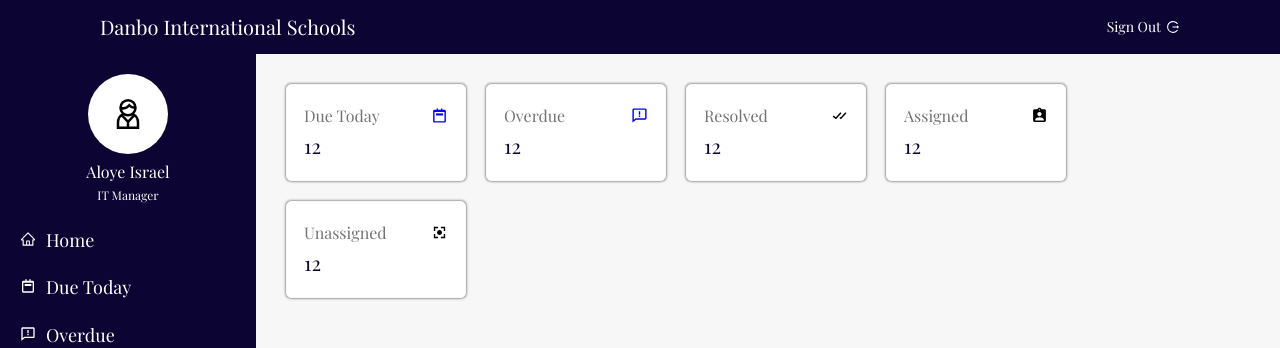
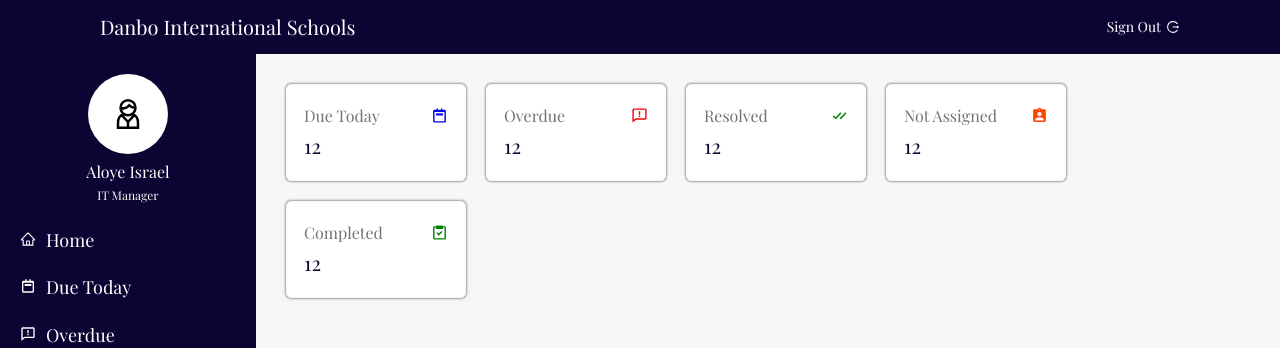
Before and after one commit to oluSammy/Ticketing, a React (Create React App) app: page /dashboard in a window 1280 px wide. Shown: the top 348 px of the page. Built offline with nearby package versions, Linux system fonts and the light colour scheme; no server answers; a web font is replaced by a local one.

Commit message:
created unassigned and resolved pages

```diff
--- a/src/pages/Dashboard-Home/DashboardHome.components.jsx
+++ b/src/pages/Dashboard-Home/DashboardHome.components.jsx
@@ -2,10 +2,11 @@ import React from 'react';
 import './DashboardHome.styles.scss';
 
 import { CgAssign } from 'react-icons/cg'
-import { BiCalendarWeek, BiCommentError } from 'react-icons/bi';
+import { BiCalendarWeek, BiCommentError, BiTask } from 'react-icons/bi';
 import { BiCheckDouble } from 'react-icons/bi';
 import { MdAssignmentInd } from 'react-icons/md';
 import { Link } from 'react-router-dom';
+import { BsListTask } from 'react-icons/bs';
 
 const DashboardHome = () => {
     return (
@@ -21,35 +22,28 @@ const DashboardHome = () => {
                 <Link  to="/overdue" className="ticket-box">
                     <div className="ticket-box__header">
                         <div className="ticket-box__title">Overdue</div>
-                        <BiCommentError className="ticket-box__icon"/>
+                        <BiCommentError className="ticket-box__icon" style={{fill: 'red'}} />
+                    </div>
+                    <div className="ticket-box__number">12</div>
+                </Link>
+                <Link to="/resolved" className="ticket-box">
+                    <div className="ticket-box__header">
+                        <div className="ticket-box__title">Resolved</div>
+                        <BiCheckDouble className="ticket-box__icon" style={{fill: 'green'}} />
+                    </div>
+                    <div className="ticket-box__number">12</div>
+                </Link>
+                <Link to="unassigned" className="ticket-box">
+                    <div className="ticket-box__header">
+                        <div className="ticket-box__title">Not Assigned</div>
+                        <MdAssignmentInd className="ticket-box__icon" style={{fill: 'orangered'}} />
                     </div>
                     <div className="ticket-box__number">12</div>
                 </Link>
                 <div className="ticket-box">
                     <div className="ticket-box__header">
-                        <div className="ticket-box__title">Resolved</div>
-                        <BiCheckDouble className="ticket-box__icon"/>
-                    </div>
-                    <div className="ticket-box__number">12</div>
-                </div>
-                {/* <div className="ticket-box">
-                    <div className="ticket-box__header">
-                        <div className="ticket-box__title">Unresolved</div>
-                        <BiCommentError className="ticket-box__icon"/>
-                    </div>
-                    <div className="ticket-box__number">12</div>
-                </div> */}
-                <div className="ticket-box">
-                    <div className="ticket-box__header">
-                        <div className="ticket-box__title">Assigned</div>
-                        <MdAssignmentInd className="ticket-box__icon"/>
-                    </div>
-                    <div className="ticket-box__number">12</div>
-                </div>
-                <div className="ticket-box">
-                    <div className="ticket-box__header">
-                        <div className="ticket-box__title">Unassigned</div>
-                        <CgAssign className="ticket-box__icon"/>
+                        <div className="ticket-box__title">Completed</div>
+                        <BiTask className="ticket-box__icon" style={{fill: 'green'}} />
                     </div>
                     <div className="ticket-box__number">12</div>
                 </div>
--- a/src/pages/Dashboard-main/Dashboard-main.components.jsx
+++ b/src/pages/Dashboard-main/Dashboard-main.components.jsx
@@ -4,6 +4,8 @@ import DashboardHome from './../Dashboard-Home/DashboardHome.components';
 import './Dashboard-main.components.scss';
 import DueToday from './../DueToday/DueToday.component';
 import Overdue from './../Overdue/Overdue.component';
+import Resolved from './../Resolved/Resolved.component';
+import Unassigned from './../Unassigned/Unassigned.component';
 
 const DashboardMain = () => {
     return (
@@ -12,6 +14,8 @@ const DashboardMain = () => {
                 <Route exact path={["/", "/dashboard"]} component={DashboardHome} />
                 <Route exact path="/due" component={DueToday} />
                 <Route exact path="/overdue" component={Overdue} />
+                <Route exact path="/resolved" component={Resolved} />
+                <Route exact path="/unassigned" component={Unassigned} />
             </Switch>
         </div>
     )
--- /dev/null
+++ b/src/pages/Resolved/Resolved.component.jsx
@@ -0,0 +1,24 @@
+import { BiCheckDouble } from 'react-icons/bi';
+import React from 'react';
+import './Resolved.styles.scss';
+import Ticket from '../../components/Ticket/Ticket.component';
+
+
+const Resolved = () => {
+    return (
+        <div className="resolved">
+            <div className="overdue__header">
+                <h3 className="overdue__heading">Resolved Tickets</h3>
+                <BiCheckDouble className="overdue__icon" />
+            </div>
+            <div className="tickets__container">
+                <Ticket />
+                <Ticket />
+                <Ticket />
+                <Ticket />
+            </div>
+        </div>
+    )
+}
+
+export default Resolved
--- /dev/null
+++ b/src/pages/Unassigned/Unassigned.component.jsx
@@ -0,0 +1,22 @@
+import React from 'react';
+import { MdAssignmentInd } from 'react-icons/md';
+import Ticket from '../../components/Ticket/Ticket.component';
+
+const Unassigned = () => {
+    return (
+        <div>
+            <div className="overdue__header">
+                <h3 className="overdue__heading">Tickets yet to be assigned</h3>
+                <MdAssignmentInd className="overdue__icon" />
+            </div>
+            <div className="tickets__container">
+                <Ticket />
+                <Ticket />
+                <Ticket />
+                <Ticket />
+            </div>
+        </div>
+    )
+}
+
+export default Unassigned
```
Also changed, not shown: src/pages/Resolved/Resolved.styles.scss (added), src/pages/Unassigned/Unassigned.styles.scss (added).
